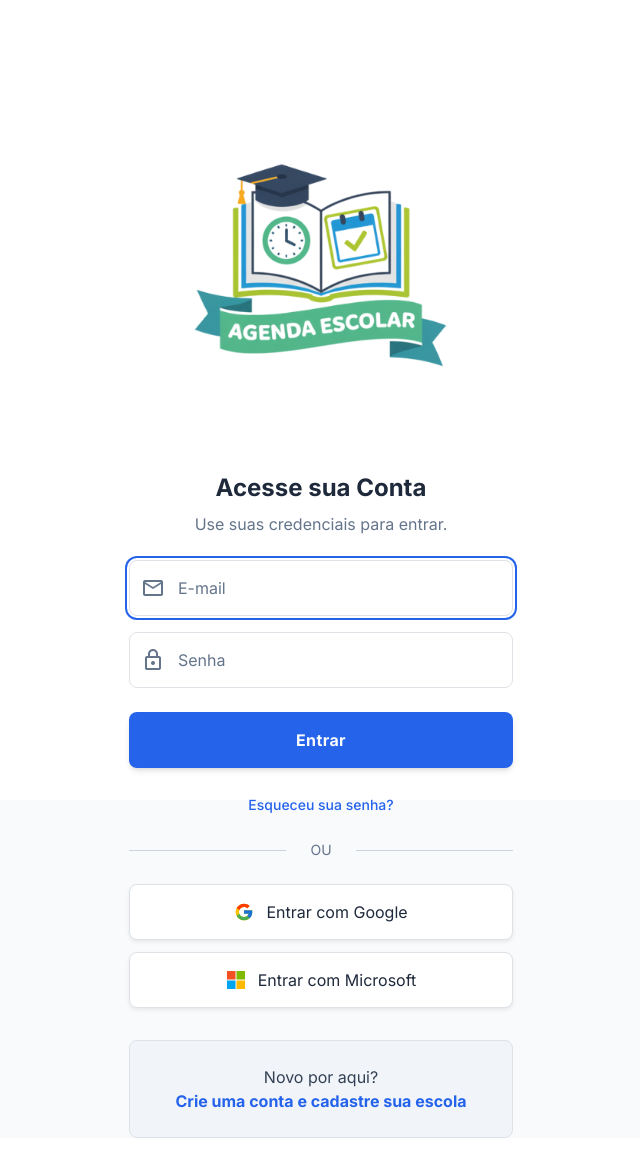
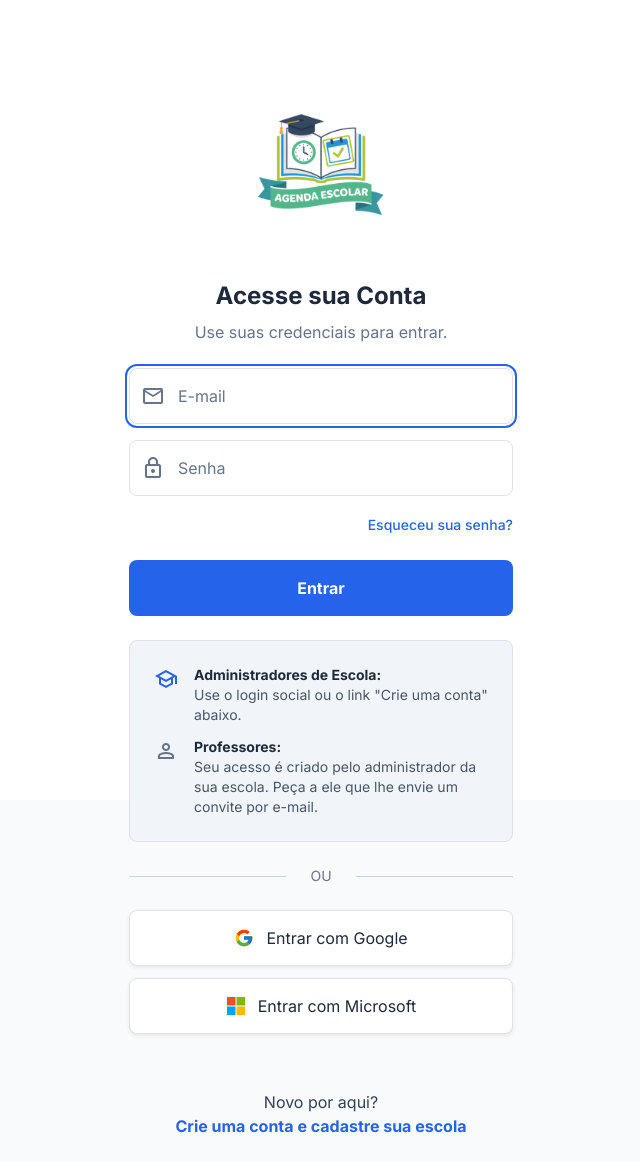
Before and after one commit to jardelberti/escola_agenda, a Flask app: page /login in a window 1280 px wide. Shown: the whole page, without its empty margins (319-959 px from the left). Before the commit the page ends 1138 px from the top, so only its background shows below. Run offline with Flask 3, Linux system fonts and the light colour scheme; some libraries are stand-ins or nearby versions.

Commit message:
modal google

```diff
--- a/app.py
+++ b/app.py
@@ -197,19 +197,20 @@
 
 @app.route('/register', methods=['GET', 'POST'])
 def register():
-    # Se o usuário já estiver logado, redireciona para a home
     if current_user.is_authenticated:
         return redirect(url_for('home'))
 
     if request.method == 'POST':
-        # --- Coleta de dados do formulário ---
-        nome_admin = request.form.get('name')
-        email_admin = request.form.get('email')
+        # Pega os dados, priorizando o que veio da sessão do Google
+        oauth_profile = session.get('oauth_profile', {})
+        nome_admin = request.form.get('name') or oauth_profile.get('nome')
+        email_admin = request.form.get('email') or oauth_profile.get('email')
+
         senha_admin = request.form.get('password')
         nome_escola = request.form.get('school_name')
         plano_id = request.form.get('plan_id')
 
-        # --- Validação ---
+        # Validação
         if not all([nome_admin, email_admin, senha_admin, nome_escola, plano_id]):
             flash('Todos os campos são obrigatórios.', 'danger')
             return redirect(url_for('register'))
@@ -223,49 +224,37 @@
             flash('Plano selecionado é inválido.', 'danger')
             return redirect(url_for('register'))
 
-        # --- Criação das Entidades no Banco de Dados ---
         try:
-            # 1. Cria a nova escola
+            # Cria a nova escola e o novo usuário (com email_confirmado=False por padrão)
             nova_escola = Escola(nome=nome_escola)
-
-            # 2. Cria o novo usuário (com email_confirmado=False por padrão)
-            novo_admin = Usuario(nome=nome_admin, email=email_admin)
+            novo_admin = Usuario(
+                nome=nome_admin, email=email_admin, email_confirmado=False)
             novo_admin.set_password(senha_admin)
 
             db.session.add(nova_escola)
             db.session.add(novo_admin)
-
-            # Commit para que nova_escola e novo_admin recebam seus IDs
-            db.session.flush()
-
-            # 3. Associa o usuário à escola como admin
+            db.session.flush()  # Para obter os IDs
+
+            # Associa o usuário à escola como admin
             associacao = UsuarioEscola(
-                usuario_id=novo_admin.id,
-                escola_id=nova_escola.id,
-                papel='admin'
-            )
+                usuario_id=novo_admin.id, escola_id=nova_escola.id, papel='admin')
             db.session.add(associacao)
 
-            # 4. Cria a assinatura para a escola
+            # Cria a assinatura para a escola
             data_inicio = date.today()
-            # Simplificação: assume 30 dias por mês. Para precisão, usar relativedelta.
             data_fim = data_inicio + relativedelta(months=plano.duracao_meses)
-            nova_assinatura = Assinatura(
-                escola_id=nova_escola.id,
-                plano_id=plano.id,
-                data_inicio=data_inicio,
-                data_fim=data_fim,
-                status='ativa'  # Futuramente pode ser 'aguardando_pagamento'
-            )
+            nova_assinatura = Assinatura(escola_id=nova_escola.id, plano_id=plano.id,
+                                         data_inicio=data_inicio, data_fim=data_fim, status='ativa')
             db.session.add(nova_assinatura)
 
-            # 5. Envia o e-mail de confirmação
             send_confirmation_email(novo_admin)
 
-            # Efetiva todas as criações
             db.session.commit()
 
-            # 6. Redireciona para a página de aviso
+            # Limpa o perfil da sessão após o uso
+            if 'oauth_profile' in session:
+                session.pop('oauth_profile')
+
             return redirect(url_for('check_your_email'))
 
         except Exception as e:
@@ -274,13 +263,11 @@
                 f'Ocorreu um erro inesperado durante o cadastro: {e}', 'danger')
             return redirect(url_for('register'))
 
-    # Para a requisição GET, busca os planos e calcula a economia
-    # Para a requisição GET, busca os planos e o plano selecionado
+    # Lógica para a requisição GET
+    oauth_profile = session.get('oauth_profile')
     planos = Plano.query.order_by(Plano.preco).all()
-    # Pega o ID do plano da URL, se ele existir
     plano_selecionado_id = request.args.get('plan_id', type=int)
 
-    # Lógica do cálculo de economia...
     plano_mensal_base = next((p for p in planos if p.nome == 'Mensal'), None)
     if plano_mensal_base:
         custo_anual_base = plano_mensal_base.preco * 12
@@ -290,7 +277,7 @@
             else:
                 plano.economia = 0
 
-    return render_template('register.html', planos=planos, plano_selecionado_id=plano_selecionado_id)
+    return render_template('register.html', planos=planos, plano_selecionado_id=plano_selecionado_id, oauth_profile=oauth_profile)
 
 
 @app.route('/check-email')
@@ -1851,44 +1838,36 @@
 @app.route('/login/google/callback')
 def google_callback():
     try:
-        # Pega as informações do usuário do Google
         token = oauth.google.authorize_access_token()
         user_info = token.get('userinfo')
         email = user_info['email']
-        nome = user_info['name']
     except Exception as e:
         flash(
             f"Ocorreu um erro ao tentar fazer login com o Google: {e}", "danger")
         return redirect(url_for('login'))
 
-    # Lógica de "Encontrar ou Criar" o usuário
+    # Tenta encontrar um usuário existente com este e-mail
     user = Usuario.query.filter_by(email=email).first()
 
-    # Se o usuário não existe, criamos um novo (sem senha)
-    if not user:
-        user = Usuario(
-            email=email,
-            nome=nome,
-            email_confirmado=True  # O Google já confirma o e-mail
-        )
-        db.session.add(user)
-        db.session.commit()
-        # Neste ponto, o usuário existe mas não está associado a nenhuma escola.
-        # Poderíamos redirecioná-lo para a página de cadastro para ele criar sua escola.
-        # Por enquanto, vamos apenas logá-lo.
-
-    # Faz o login do usuário
-    login_user(user)
-
-    # Lógica para definir a escola na sessão
-    primeira_associacao = user.escolas.first()
-    if primeira_associacao:
-        session['escola_id'] = primeira_associacao.escola_id
+    # Se o usuário JÁ EXISTE, faz o login normalmente
+    if user:
+        login_user(user)
+        primeira_associacao = user.escolas.first()
+        if primeira_associacao:
+            session['escola_id'] = primeira_associacao.escola_id
+        else:
+            session['escola_id'] = None  # Caso raro de usuário sem escola
+        flash(f'Bem-vindo(a) de volta, {user.nome}!', 'success')
         return redirect(url_for('home'))
+
+    # Se o usuário é NOVO, salva os dados na sessão e o envia para completar o cadastro
     else:
-        # Se o usuário é novo e não tem escola, redireciona para a página de cadastro
-        # para que ele possa criar sua primeira escola.
-        flash("Bem-vindo(a)! Como este é seu primeiro acesso, por favor, complete o cadastro da sua escola.", "info")
+        # Guarda os dados do Google para preencher o formulário de cadastro
+        session['oauth_profile'] = {
+            'nome': user_info.get('name'),
+            'email': email
+        }
+        flash('Vimos que este é seu primeiro acesso. Por favor, complete o cadastro da sua escola para continuar.', 'info')
         return redirect(url_for('register'))
 
 
--- a/templates/forgot_password.html
+++ b/templates/forgot_password.html
@@ -7,7 +7,7 @@
 <div class="flex flex-col items-center justify-center px-4" style="min-height: 85vh;">
     <div class="w-full max-w-sm mx-auto">
         <a href="{{ url_for('login') }}">
-            <img src="{{ url_for('static', filename='logo_agenda.png') }}" alt="Logo Agenda Escolar" class="mx-auto h-30 w-auto mb-6">
+            <img src="{{ url_for('static', filename='logo_agenda.png') }}" alt="Logo Agenda Escolar" class="mx-auto h-48 w-auto mb-6">
         </a>
         <h1 class="text-2xl font-bold text-center text-slate-800 mb-2">Recuperar Senha</h1>
         <p class="text-center text-slate-500 mb-6">Digite seu e-mail e enviaremos um link para você redefinir sua senha.</p>
--- a/templates/login.html
+++ b/templates/login.html
@@ -8,7 +8,7 @@
     <div class="w-full max-w-sm mx-auto">
 
         <div class="flex justify-center mb-6">
-            <img src="{{ url_for('static', filename='logo_agenda.png') }}" alt="Logo Agenda Escolar" class="h-30 w-auto">
+            <img src="{{ url_for('static', filename='logo_agenda.png') }}" alt="Logo Agenda Escolar" class="h-48 w-auto">
         </div>
 
         <h1 class="text-2xl font-bold text-center text-slate-800 mb-2">Acesse sua Conta</h1>
@@ -31,71 +31,76 @@
             {% endif %}
         {% endwith %}
 
+        <!-- Formulário de E-mail e Senha -->
         <form method="POST" action="{{ url_for('login') }}" class="space-y-4">
             <div>
                 <label for="email" class="sr-only">E-mail</label>
                 <div class="relative">
                     <span class="material-symbols-outlined absolute left-3 top-1/2 -translate-y-1/2 text-slate-500"> mail </span>
-                    <input
-                        type="email"
-                        id="email"
-                        name="email"
-                        class="form-input w-full rounded-lg text-slate-800 focus:outline-none focus:ring-2 focus:ring-offset-2 focus:ring-blue-600 border border-slate-300 bg-white h-14 pl-12 pr-4 text-base placeholder:text-slate-500"
-                        placeholder="E-mail"
-                        required
-                        autofocus
-                    />
+                    <input type="email" name="email" id="email" class="form-input w-full rounded-lg text-slate-800 focus:outline-none focus:ring-2 focus:ring-offset-2 focus:ring-blue-600 border border-slate-300 bg-white h-14 pl-12 pr-4 text-base placeholder:text-slate-500" placeholder="E-mail" required autofocus />
                 </div>
             </div>
             <div>
                 <label for="password" class="sr-only">Senha</label>
                 <div class="relative">
                     <span class="material-symbols-outlined absolute left-3 top-1/2 -translate-y-1/2 text-slate-500"> lock </span>
-                    <input
-                        type="password"
-                        id="password"
-                        name="password"
-                        class="form-input w-full rounded-lg text-slate-800 focus:outline-none focus:ring-2 focus:ring-offset-2 focus:ring-blue-600 border border-slate-300 bg-white h-14 pl-12 pr-4 text-base placeholder:text-slate-500"
-                        placeholder="Senha"
-                        required
-                    />
+                    <input type="password" name="password" id="password" class="form-input w-full rounded-lg text-slate-800 focus:outline-none focus:ring-2 focus:ring-offset-2 focus:ring-blue-600 border border-slate-300 bg-white h-14 pl-12 pr-4 text-base placeholder:text-slate-500" placeholder="Senha" required />
                 </div>
             </div>
-
+            <div class="text-right">
+                <a href="{{ url_for('forgot_password') }}" class="text-sm font-medium text-blue-600 hover:text-blue-500">Esqueceu sua senha?</a>
+            </div>
             <div class="pt-2">
-                <button type="submit" class="flex w-full cursor-pointer items-center justify-center overflow-hidden rounded-lg h-14 px-5 bg-blue-600 text-slate-50 text-base font-bold leading-normal tracking-wide shadow-md hover:bg-blue-700 focus:outline-none focus:ring-2 focus:ring-offset-2 focus:ring-blue-600 transition-colors duration-300">
+                <button type="submit" class="flex w-full cursor-pointer items-center justify-center rounded-lg h-14 px-5 bg-blue-600 text-slate-50 text-base font-bold">
                     <span class="truncate">Entrar</span>
                 </button>
             </div>
-            <div class="text-center mt-4">
-                <a href="{{ url_for('forgot_password') }}" class="text-sm font-medium text-blue-600 hover:text-blue-500">
-                    Esqueceu sua senha?
-                </a>
-            </div>
         </form>
 
+        <!-- NOVO BLOCO DE INFORMAÇÕES -->
+        <div class="mt-6 p-4 bg-slate-100 border border-slate-200 rounded-lg text-sm text-slate-600 space-y-3">
+            <div class="flex items-start gap-3">
+                <span class="material-symbols-outlined text-blue-600 mt-0.5">school</span>
+                <div>
+                    <strong class="font-semibold text-slate-800">Administradores de Escola:</strong>
+                    <p>Use o login social ou o link "Crie uma conta" abaixo.</p>
+                </div>
+            </div>
+            <div class="flex items-start gap-3">
+                <span class="material-symbols-outlined text-slate-500 mt-0.5">person</span>
+                <div>
+                    <strong class="font-semibold text-slate-800">Professores:</strong>
+                    <p>Seu acesso é criado pelo administrador da sua escola. Peça a ele que lhe envie um convite por e-mail.</p>
+                </div>
+            </div>
+        </div>
+
+        <!-- Divisor "OU" -->
         <div class="flex items-center my-6">
             <div class="flex-grow border-t border-slate-300"></div>
             <span class="flex-shrink mx-4 text-slate-500 text-sm">OU</span>
             <div class="flex-grow border-t border-slate-300"></div>
         </div>
 
+        <!-- Botões de Login Social -->
         <div class="space-y-3">
-            <a href="{{ url_for('login_google') }}" class="flex w-full items-center justify-center overflow-hidden rounded-lg h-14 px-5 bg-white text-slate-800 border border-slate-300 shadow-sm hover:bg-slate-100 transition-colors">
+            <a href="{{ url_for('login_google') }}" class="flex w-full items-center justify-center rounded-lg h-14 px-5 bg-white text-slate-800 border border-slate-300 shadow-sm hover:bg-slate-100">
                 <svg class="h-5 w-5 mr-3" viewBox="0 0 48 48"><path fill="#FFC107" d="M43.611,20.083H42V20H24v8h11.303c-1.649,4.657-6.08,8-11.303,8c-6.627,0-12-5.373-12-12c0-6.627,5.373-12,12-12c3.059,0,5.842,1.154,7.961,3.039l5.657-5.657C34.046,6.053,29.268,4,24,4C12.955,4,4,12.955,4,24c0,11.045,8.955,20,20,20c11.045,0,20-8.955,20-20C44,22.659,43.862,21.35,43.611,20.083z"></path><path fill="#FF3D00" d="M6.306,14.691l6.571,4.819C14.655,15.108,18.961,12,24,12c3.059,0,5.842,1.154,7.961,3.039l5.657-5.657C34.046,6.053,29.268,4,24,4C16.318,4,9.656,8.337,6.306,14.691z"></path><path fill="#4CAF50" d="M24,44c5.166,0,9.86-1.977,13.409-5.192l-6.19-5.238C29.211,35.091,26.715,36,24,36c-5.202,0-9.619-3.317-11.283-7.946l-6.522,5.025C9.505,39.556,16.227,44,24,44z"></path><path fill="#1976D2" d="M43.611,20.083H42V20H24v8h11.303c-0.792,2.237-2.231,4.166-4.087,5.574l6.19,5.238C42.022,35.138,44,30.024,44,24C44,22.659,43.862,21.35,43.611,20.083z"></path></svg>
                 <span>Entrar com Google</span>
             </a>
-            <a href="#" class="flex w-full items-center justify-center overflow-hidden rounded-lg h-14 px-5 bg-white text-slate-800 border border-slate-300 shadow-sm hover:bg-slate-100 transition-colors">
+            <a href="#" class="flex w-full items-center justify-center rounded-lg h-14 px-5 bg-white text-slate-800 border border-slate-300 shadow-sm hover:bg-slate-100">
                 <svg class="h-5 w-5 mr-3" viewBox="0 0 21 21"><path fill="#f25022" d="M1 1h9v9H1z"></path><path fill="#00a4ef" d="M1 11h9v9H1z"></path><path fill="#7fba00" d="M11 1h9v9h-9z"></path><path fill="#ffb900" d="M11 11h9v9h-9z"></path></svg>
                 <span>Entrar com Microsoft</span>
             </a>
         </div>
-        <div class="w-full max-w-sm mx-auto mt-8 text-center bg-slate-100 p-4 rounded-lg border border-slate-200">
-        <p class="text-slate-700">Novo por aqui?</p>
-        <a href="{{ url_for('register') }}" class="font-bold text-blue-600 hover:text-blue-700">
-            Crie uma conta e cadastre sua escola
-        </a>
-    </div>
+
+        <div class="text-center mt-8 p-4 rounded-lg">
+            <p class="text-slate-700">Novo por aqui?</p>
+            <a href="{{ url_for('register') }}" class="font-bold text-blue-600 hover:text-blue-700">
+                Crie uma conta e cadastre sua escola
+            </a>
+        </div>
+
     </div>
 </div>
 </body>
```
Also changed, not shown: templates/register.html (+19 -11 lines).
